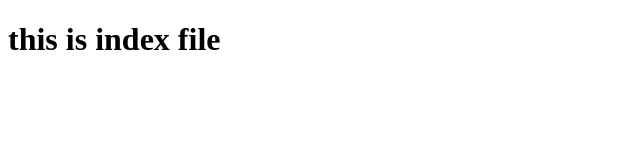
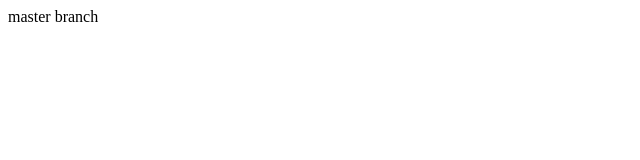
Before and after one commit to prajwal-27/MergeConflict-Test, a plain HTML site: page index.html in a window 1280 px wide. Shown: the whole page, without its empty margins (0-640 px from the left). Drawn offline with Linux system fonts and the light colour scheme.

Commit message:
index.html file updated from 'main' file

```diff
--- a/index.html
+++ b/index.html
@@ -1,12 +1,8 @@
-<!DOCTYPE html>
-<html lang="en">
+<html>
 <head>
-    <meta charset="UTF-8">
-    <meta http-equiv="X-UA-Compatible" content="IE=edge">
-    <meta name="viewport" content="width=device-width, initial-scale=1.0">
-    <title>Document</title>
 </head>
 <body>
-    <h1> this is index file</h1>
+master branch
+
 </body>
 </html>
```
